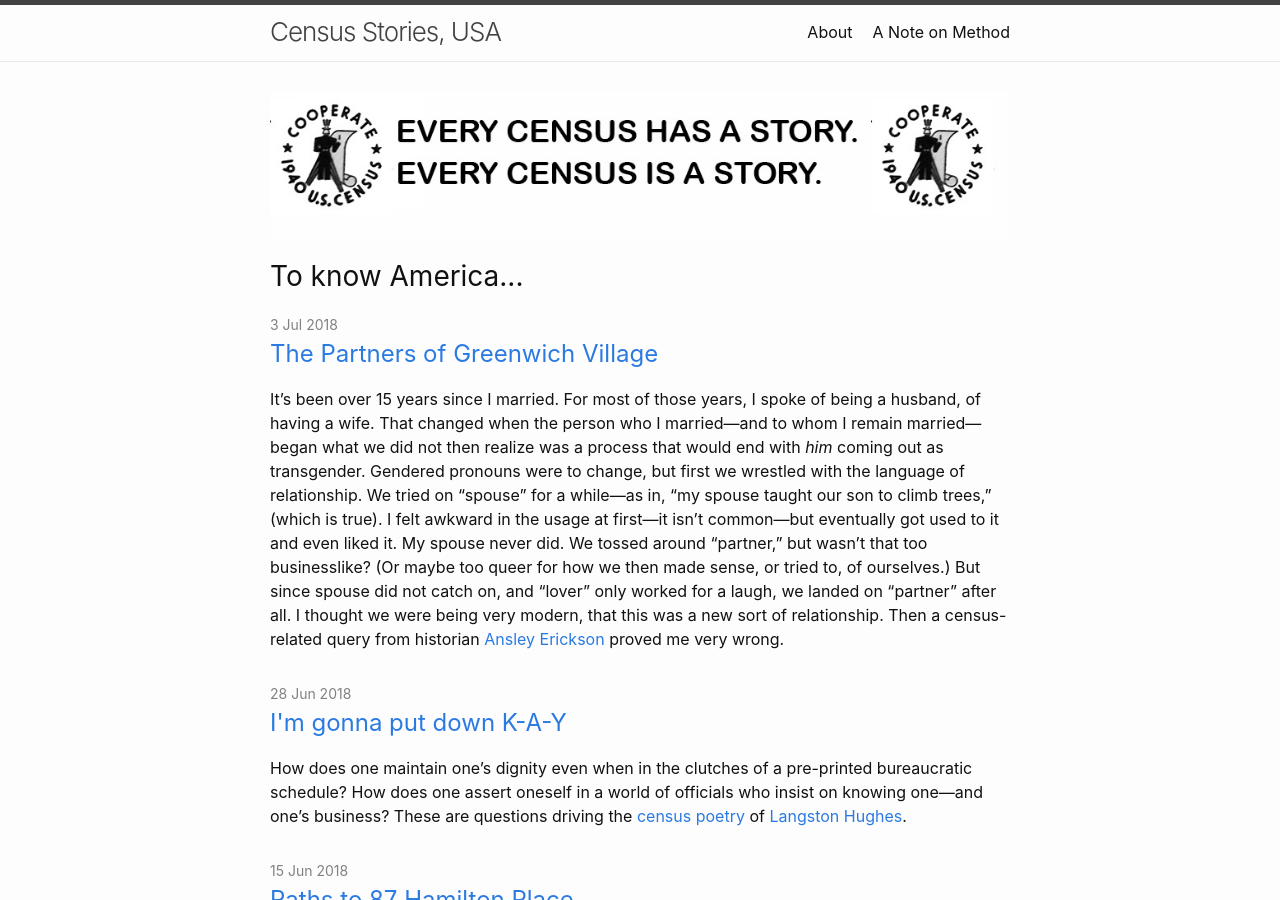
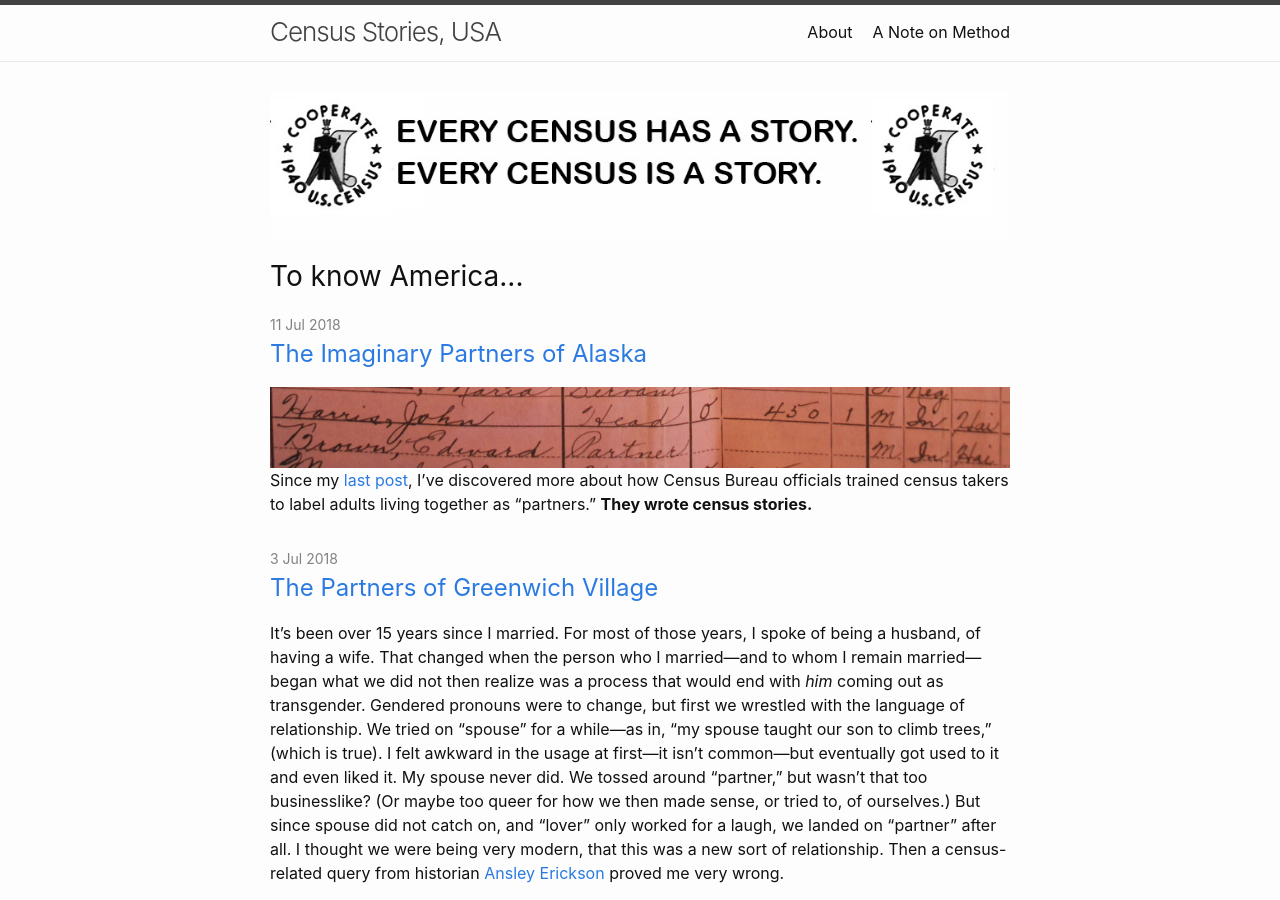
Before and after one commit to danbouk/censusstories, a Jekyll site: the page built from index.md, in a window 1280 px wide and 900 px high. Built offline with Jekyll 4.4.1, drawn with Linux system fonts in a browser that asks for light colours; some of the changed lines change nothing that is shown.

Commit message:
new post on imaginary partners of Alaska

```diff
--- /dev/null
+++ b/_posts/2018-07-11-imagined-partners.md
@@ -0,0 +1,32 @@
+---
+layout: post
+title:  The Imaginary Partners of Alaska
+date:   2018-07-11 6:00:00 -0400
+categories:
+---
+
+![photo of partners listed in 1940 "Illustrated Example of Completed Population Schedule" for Alaska](/images/imagined_partners_Alaska.jpg) Since my [last post](/2018/07/03/partners.html), I've discovered more about how Census Bureau officials trained census takers to label adults living together as "partners." **They wrote census stories.**
+
+Like this one:
+>"The next household enumerated was No. 101 Fifth Street, where two native Haidan Indians, John Harris, aged 43, and Edward Brown, aged 42, operate a cigar store. John is the proprietor and owner of the building and Edward is a clerk in the store. They have operated this store during the past 5 years. John pays Edward $5 per week plus his room and board. They live in a back room in the building in which the store is located. John was graduated from the Juneau High School, but Edward left school after he had completed from the seventh grade. John told the enumerator that neither he nor Edward had ever been married."
+
+<!---In Box 25, Folder "1940 Territories and Possessions—Forms + Schedules" Bureau of Census Records – NARA I, Record Group 29 — 252 – Classified File for the Sixteenth Decennial Census, 1903-1943, 1946-1948--->
+
+During their training, enumerators charged with counting Alaskans encountered this story on a salmon-colored form that illustrated one of their central tasks as census takers: translating personal stories into tabular rows of data. The image above shows the right answer—--the official translation for the story of the imaginary John Harris and Edward Brown.
+
+Alaska remained a territory for another [20 years](https://www.eisenhower.archives.gov/research/online_documents/alaska_statehood/1959_01_03_Proclamation_3269.pdf) after these enumerators swept through in 1939 (a year before the census in the states). For that reason, the "Division of Territorial, Insular, and Foreign Statistics" administered the census in Alaska and generated a parallel universe of forms. They looked a lot like all the other census forms, but they differed in ways that reflected U.S. government's ideas about what made Alaska and other territories or imperial possessions peculiar. Alaska's forms---as the following snippet suggests---devoted much energy to classifying Native peoples according to both "Color or Race" and "Linguistic Stock," on the advice of, among others, the Smithsonian anthropologist [Ales Hrdlicka](https://www.si.edu/object/siris_arc_87904).
+
+![Image of race and language categories](/images/language_race_Alaska.jpg)
+
+In this context, the Division of Territorial, Insular, and Foreign Statistics invented a pair of literal ["cigar store Indians"](http://americanhistory.si.edu/collections/search/object/nmah_998014) to illustrate the use of the "partner" category. Commercial culture (the cigar store Indian as marketing tool) met elite intellectual life of the early-twentieth century (scientific racism and physical anthropology) on the census schedule grid---all to try to make sense of unmarried people and same-sex couples within the United States' colonizing project.
+<!---See Form No. A-100 for Population Census of Alaska in Box 25, Folder "1940 Territories and Possessions—Forms + Schedules" Bureau of Census Records – NARA I, Record Group 29 — 252 – Classified File for the Sixteenth Decennial Census, 1903-1943, 1946-1948--->
+
+---
+---
+
+Appendix:
+For the mainland 1940 census, Bureau officials made up a couple who would have fit nicely in the Greenwich village sample: two women---a music teacher and a librarian--- both in their early thirties, college educated, and living together.
+
+![photo of partners listed in 1940 "Illustrative Example of Completed Population Schedule" for full census](/images/imagined_partner_1940.jpg)
+
+<!--- "Illustrative Example of Completed Population Schedule" in Volume 4, NARA I, Record Group 29 -- Entry 238, “Scrapbooks Relating to the Censuses of Population 1920-40.”   ---->
```
Also changed, not shown: _posts/2018-07-03-partners.md (+2 -0 lines), images/imagined_partner_1940.jpg (added), images/imagined_partners_Alaska.jpg (added), images/language_race_Alaska.jpg (added).
